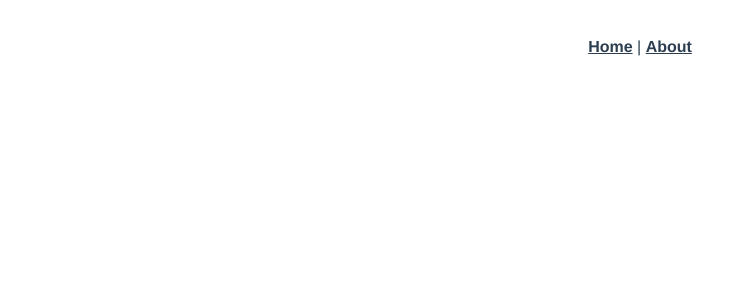
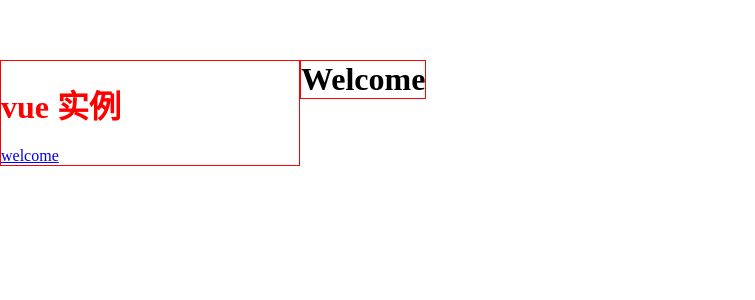
Before and after one commit to ErjianGao/vue-examples, a Vue app: page /#/example01 in a window 1280 px wide. Shown: the top 300 px of the page, without its empty margins (0-755 px from the left). Built offline with nearby package versions, Linux system fonts and the light colour scheme.

Commit message:
learn router and component

```diff
--- a/babel.config.js
+++ b/babel.config.js
@@ -1,3 +1,4 @@
+// babel具体配置文件
 module.exports = {
   presets: ["@vue/cli-plugin-babel/preset"]
 };
--- a/public/index.html
+++ b/public/index.html
@@ -1,3 +1,4 @@
+<!-- 公共的静态资源，不需要进行编译 -->
 <!DOCTYPE html>
 <html lang="en">
   <head>
--- a/src/App.vue
+++ b/src/App.vue
@@ -1,32 +1,45 @@
 <template>
   <div id="app">
-    <div id="nav">
-      <router-link to="/">Home</router-link> |
-      <router-link to="/about">About</router-link>
-    </div>
-    <router-view />
+    <!-- 自动创建标签 -->
+    <sidebar id="sidebar" />
+    <!-- 渲染匹配到的试图组件 -->
+    <router-view id="router-view" />
   </div>
 </template>
 
+<!-- 把另一个组件引入 -->
+<script>
+// 声明组件
+import sidebar from "@/views/sidebar";
+export default {
+  // 非延迟加载
+  components: { sidebar }
+};
+</script>
+
 <style>
-#app {
-  font-family: Avenir, Helvetica, Arial, sans-serif;
-  -webkit-font-smoothing: antialiased;
-  -moz-osx-font-smoothing: grayscale;
-  text-align: center;
-  color: #2c3e50;
+* {
+  margin: 0;
+  padding: 0;
+  box-sizing: border-box;
+  margin-top: 20px;
 }
 
-#nav {
-  padding: 30px;
+/* vue的组件直接使用是不可以的，因为不是html原生的标签 */
+/* sidebar {
+  width: 300px;
+  display: inline-block;
+} */
+
+#sidebar {
+  width: 300px;
+  display: inline-block;
+  border: 1px solid red;
+  vertical-align: top;
 }
 
-#nav a {
-  font-weight: bold;
-  color: #2c3e50;
-}
-
-#nav a.router-link-exact-active {
-  color: #42b983;
+#router-view {
+  display: inline-block;
+  border: 1px solid red;
 }
 </style>
--- a/src/components/HelloWorld.vue
+++ b/src/components/HelloWorld.vue
@@ -1,3 +1,4 @@
+<!-- 全局的组件 -->
 <template>
   <div class="hello">
     <h1>{{ msg }}</h1>
--- a/src/main.js
+++ b/src/main.js
@@ -1,3 +1,5 @@
+// 全局注册
+// 当做模块引入
 import Vue from "vue";
 import App from "./App.vue";
 import router from "./router";
@@ -5,8 +7,9 @@ import store from "./store";
 
 Vue.config.productionTip = false;
 
+// 创建一个对象，同时注入对象，并挂载到根节点
 new Vue({
   router,
   store,
-  render: h => h(App)
-}).$mount("#app");
+  render: h => h(App) // 渲染app.vue，只有根组件需要注册
+}).$mount("#app"); // 挂载到index.html中的body
--- a/src/router/index.js
+++ b/src/router/index.js
@@ -1,28 +1,22 @@
 import Vue from "vue";
 import VueRouter from "vue-router";
-import Home from "../views/Home.vue";
 
+// 引入vueRouter
 Vue.use(VueRouter);
 
+// 路由的规则
 const routes = [
   {
-    path: "/",
-    name: "Home",
-    component: Home
-  },
-  {
-    path: "/about",
-    name: "About",
-    // route level code-splitting
-    // this generates a separate chunk (about.[hash].js) for this route
-    // which is lazy-loaded when the route is visited.
-    component: () =>
-      import(/* webpackChunkName: "about" */ "../views/About.vue")
+    // 路径为根的时候加载某个组件，此时为非延迟加载
+    path: "/example01",
+    component: () => import("@/views/example01/Example01.vue")
   }
 ];
 
 const router = new VueRouter({
+  // 基于参数创建
   routes
 });
 
+// 对外暴露对象，当外界import时，将router对象返回
 export default router;
--- /dev/null
+++ b/src/views/example01/Example01.vue
@@ -0,0 +1,3 @@
+<template>
+  <h1>Welcome</h1>
+</template>
--- /dev/null
+++ b/src/views/sidebar.vue
@@ -0,0 +1,15 @@
+<template>
+  <div>
+    <h1>vue 实例</h1>
+    <ul>
+      <!-- 路由的路径，在index.js中找到对应的组件进行渲染，渲染到根节点的指定位置router-view -->
+      <li><router-link to="/example01">welcome</router-link></li>
+    </ul>
+  </div>
+</template>
+
+<style scoped>
+h1 {
+  color: red;
+}
+</style>
```
